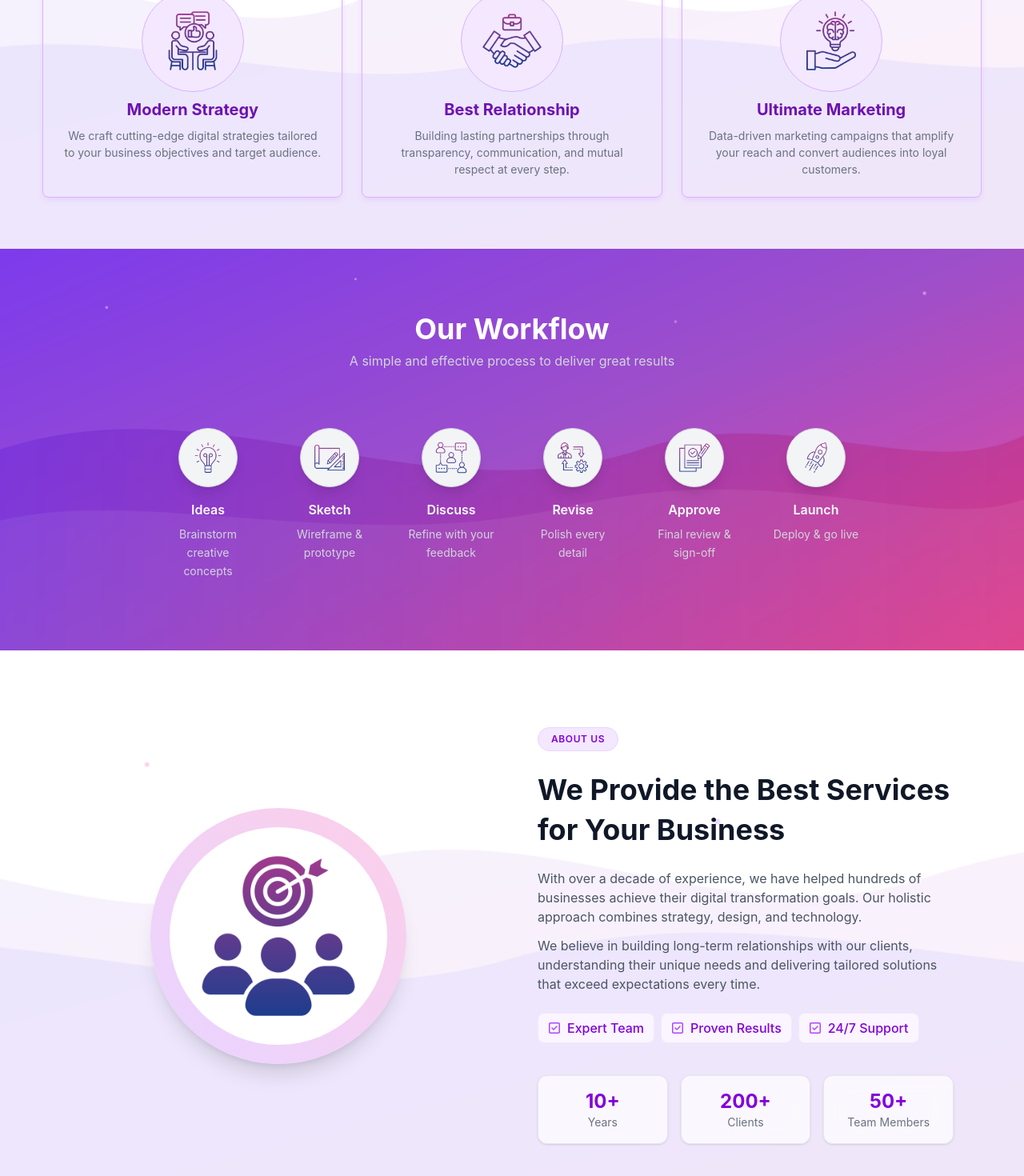
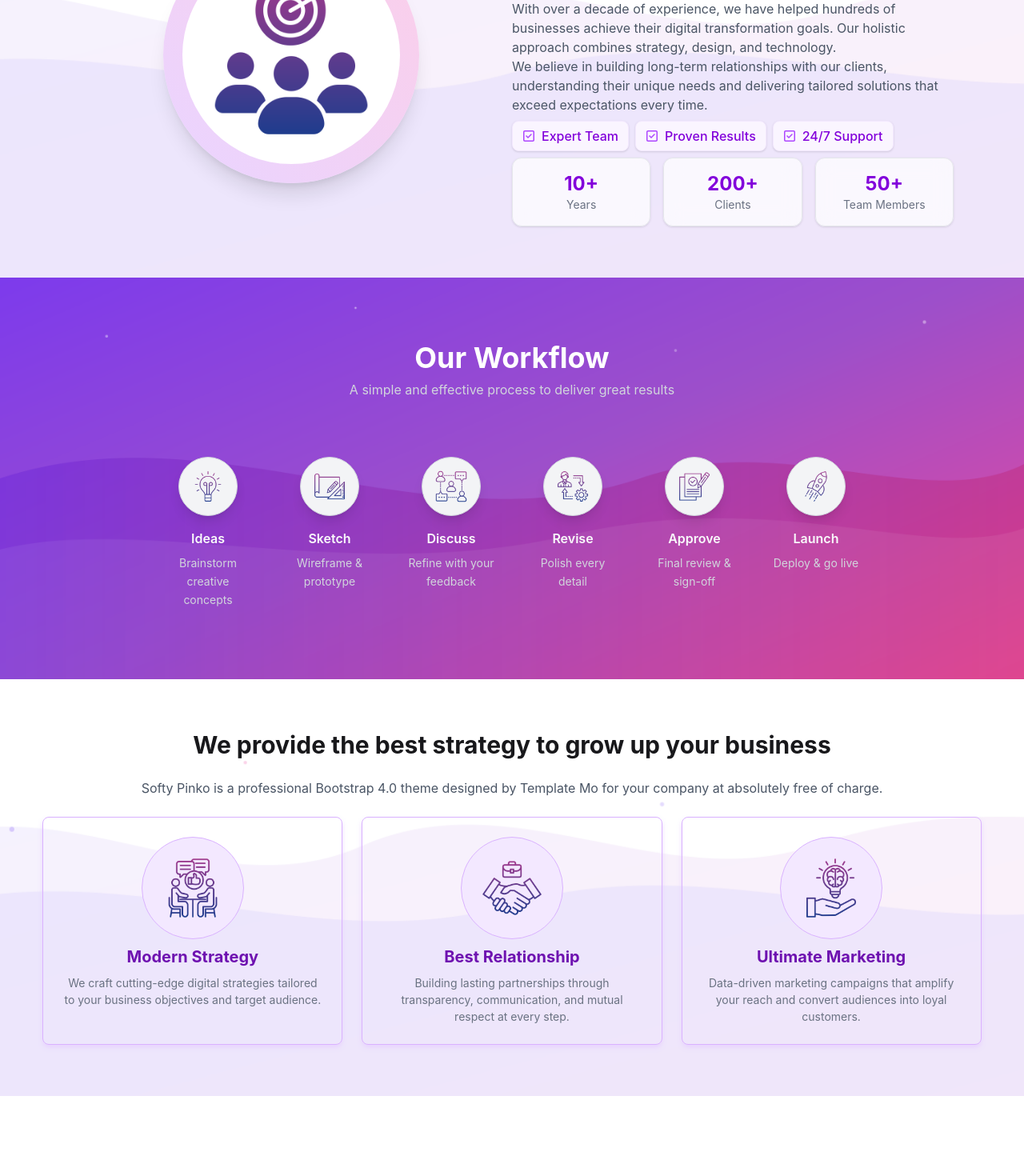
Before and after one commit to sayedrkhalid-dev/softy-pinko, a React (Vite) app: page / in a window 1280 px wide. Shown: the part 1010-2480 px from the top of the page at 80% size. After the commit the page ends 2380 px from the top, so only its background shows below. Built offline with nearby package versions, Linux system fonts and the light colour scheme.

Commit message:
fixes about_stats, banner_stats and highlight_stats

```diff
--- a/public/data/about.js
+++ /dev/null
@@ -1,47 +0,0 @@
-export const about = {
-  metrics: [
-    {
-      id: "experience",
-      value: 10,
-      suffix: "+",
-      label: "Years",
-    },
-    {
-      id: "clients",
-      value: 200,
-      suffix: "+",
-      label: "Clients",
-    },
-    {
-      id: "team",
-      value: 50,
-      suffix: "+",
-      label: "Team Members",
-    },
-  ],
-
-  content: {
-    badge: "About Us",
-    title: "We Provide the Best Services for Your Business",
-    paragraphs: [
-      "With over a decade of experience, we have helped hundreds of businesses achieve their digital transformation goals. Our holistic approach combines strategy, design, and technology.",
-
-      "We believe in building long-term relationships with our clients, understanding their unique needs and delivering tailored solutions that exceed expectations every time.",
-    ],
-  },
-
-  highlights: [
-    {
-      id: "expert-team",
-      title: "Expert Team",
-    },
-    {
-      id: "proven-results",
-      title: "Proven Results",
-    },
-    {
-      id: "support",
-      title: "24/7 Support",
-    },
-  ],
-};
--- a/public/data/stats.js
+++ b/public/data/stats.js
@@ -1,4 +1,4 @@
-export const stats = [
+export const banner_stats = [
   {
     id: 1,
     label: "Projects",
@@ -24,3 +24,39 @@ export const stats = [
     suffix: "K+",
   },
 ];
+
+export const about_stats = [
+  {
+    id: "experience",
+    value: 10,
+    suffix: "+",
+    label: "Years",
+  },
+  {
+    id: "clients",
+    value: 200,
+    suffix: "+",
+    label: "Clients",
+  },
+  {
+    id: "team",
+    value: 50,
+    suffix: "+",
+    label: "Team Members",
+  },
+];
+
+export const highlights = [
+  {
+    id: "expert-team",
+    title: "Expert Team",
+  },
+  {
+    id: "proven-results",
+    title: "Proven Results",
+  },
+  {
+    id: "support",
+    title: "24/7 Support",
+  },
+];
--- a/src/App.jsx
+++ b/src/App.jsx
@@ -1,8 +1,7 @@
 import { links } from "../public/data/links";
-import { stats } from "../public/data/stats";
+import { banner_stats, about_stats, highlights } from "../public/data/stats";
 import { services } from "../public/data/services";
 import { workflow } from "../public/data/workflow";
-import { about } from "../public/data/about";
 import Banner from "./components/Banner/Banner";
 import Navbar from "./components/Navbar/Navbar";
 import Services from "./components/Services/Services";
@@ -13,10 +12,10 @@ const App = () => {
   return (
     <>
       <Navbar items={links} />
-      <Banner stats={stats} />
+      <Banner stats={banner_stats} />
+      <About stats={about_stats} highlights={highlights} />
+      <Workflow workflow={workflow} />
       <Services services={services} />
-      <Workflow workflow={workflow} />
-      <About about={about} />
     </>
   );
 };
--- a/src/components/About/About.jsx
+++ b/src/components/About/About.jsx
@@ -1,14 +1,14 @@
 import bg_wave from "../../assets/bg-wave.png";
 import about_main from "../../assets/about.png";
-import { FaRegSquareCheck } from "react-icons/fa6";
+import { FaRegSquareCheck as Check } from "react-icons/fa6";
 
-const About = ({ about }) => {
+const About = ({ stats, highlights }) => {
   return (
     <section
       style={{ backgroundImage: `url(${bg_wave})` }}
-      className="bg-no-repeat bg-center bg-cover relative py-24"
+      className="bg-no-repeat bg-center bg-cover relative py-16"
     >
-      <div className="max-w-6xl mx-auto px-6 flex flex-col lg:flex-row items-center gap-16">
+      <div className="max-w-6xl mx-auto px-6 flex flex-col lg:flex-row items-center">
         {/* LEFT IMAGE */}
         <div className="flex-1 flex justify-center relative">
           <div className="w-72 h-72 md:w-80 md:h-80 rounded-full bg-linear-to-tr from-purple-200 to-pink-200 p-6 shadow-xl">
@@ -26,40 +26,43 @@ const About = ({ about }) => {
         </div>
 
         {/* RIGHT CONTENT */}
-        <div className="flex-1 flex flex-col gap-6 text-center lg:text-left">
+        <div className="flex-1 flex flex-col gap-2 text-center lg:text-left">
           {/* Badge */}
           <div className="w-fit mx-auto lg:mx-0 px-4 py-1.5 rounded-full bg-purple-100 text-purple-700 text-xs font-semibold uppercase tracking-wider border border-purple-200">
-            {about.content.badge}
+            About Us
           </div>
 
           {/* Title */}
           <h1 className="text-3xl md:text-4xl font-bold text-gray-900 leading-snug">
-            {about.content.title}
+            We Provide the Best Services for Your Business
           </h1>
 
           {/* Description */}
           <div className="flex flex-col gap-3 text-gray-600 text-sm md:text-base">
-            {about.content.paragraphs.map((text, i) => (
-              <p key={i}>{text}</p>
-            ))}
+            With over a decade of experience, we have helped hundreds of
+            businesses achieve their digital transformation goals. Our holistic
+            approach combines strategy, design, and technology. <br />
+            We believe in building long-term relationships with our clients,
+            understanding their unique needs and delivering tailored solutions
+            that exceed expectations every time.
           </div>
 
           {/* Highlights */}
           <div className="flex flex-wrap gap-2 justify-center lg:justify-start">
-            {about.highlights.map((highlight) => (
+            {highlights.map((highlight) => (
               <div
                 key={highlight.id}
-                className="flex items-center gap-2 text-purple-700 font-medium bg-purple-50 px-3 py-1.5 rounded-lg border border-purple-100"
+                className="flex items-center gap-2 text-purple-700 font-medium bg-purple-50 px-3 py-1.5 rounded-lg border border-purple-100 shadow-sm hover:shadow-md transition"
               >
-                <FaRegSquareCheck className="text-purple-500" />
+                <Check className="text-purple-500" />
                 {highlight.title}
               </div>
             ))}
           </div>
 
-          {/* Metrics */}
-          <div className="grid grid-cols-3 gap-4 mt-4">
-            {about.metrics.map((stat) => (
+          {/* Stats */}
+          <div className="grid grid-cols-3 gap-4">
+            {stats.map((stat) => (
               <div
                 key={stat.id}
                 className="bg-white/70 backdrop-blur-md border border-gray-200 rounded-xl py-4 flex flex-col items-center shadow-sm hover:shadow-md transition"
```
